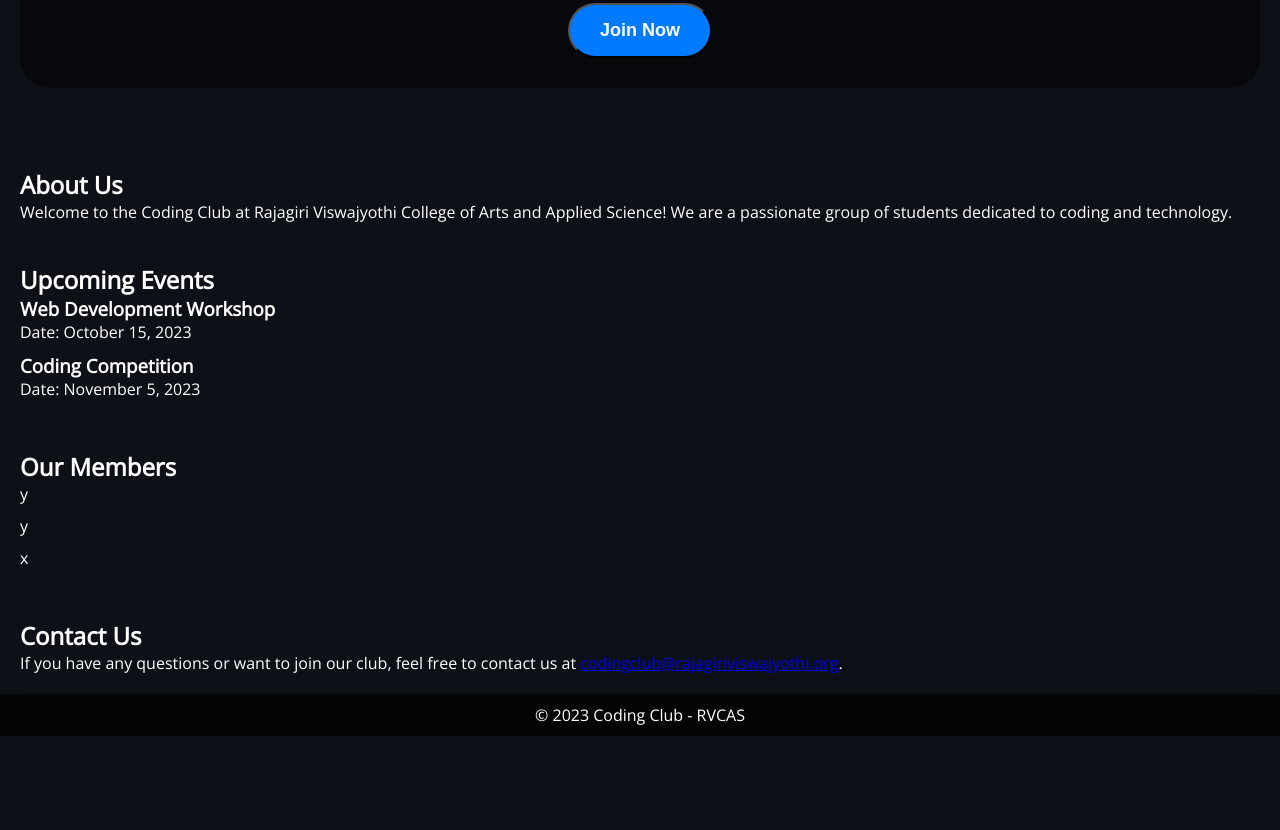
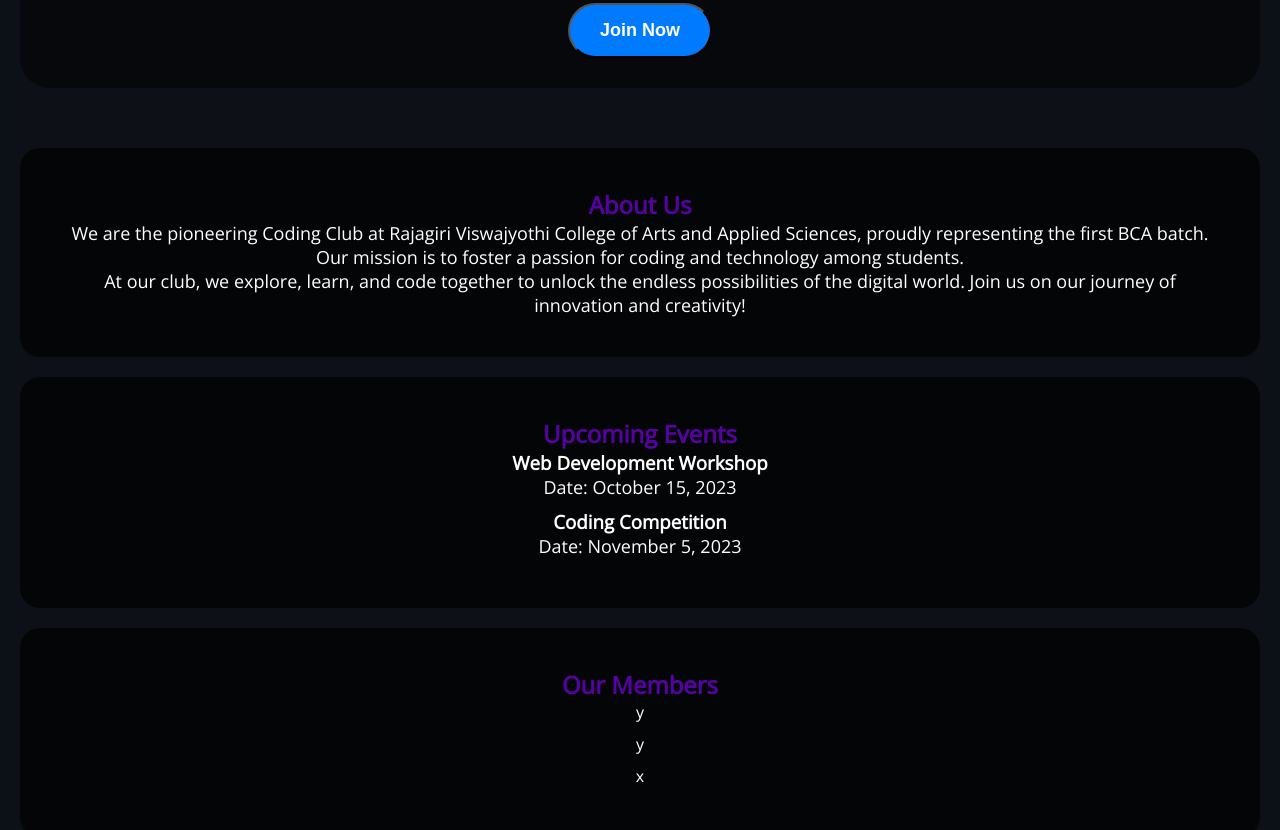
Before and after one commit to athuull/codingClub-frontend, a plain HTML site: page index.html in a window 1280 px wide. Shown: the part 592-1422 px from the top of the page. Before the commit the page ends 1328 px from the top, so only its background shows below. Drawn offline with nearby package versions, Linux system fonts and the light colour scheme.

Commit message:
more content formatting

```diff
--- a/index.html
+++ b/index.html
@@ -57,12 +57,12 @@
     <h1></h1>
     <p></p>
 </section>
-<section id="about">
+<section id="about" class = "card">
 <h2>About Us</h2>
-<p>Welcome to the Coding Club at Rajagiri Viswajyothi College of Arts and Applied Science! We are a passionate group of
-students dedicated to coding and technology.</p>
+<p>We are the pioneering Coding Club at Rajagiri Viswajyothi College of Arts and Applied Sciences, proudly representing the first BCA batch. Our mission is to foster a passion for coding and technology among students.</p>
+    <p>At our club, we explore, learn, and code together to unlock the endless possibilities of the digital world. Join us on our journey of innovation and creativity!</p>
 </section>
-<section id="events">
+<section id="events" class="card">
 <h2>Upcoming Events</h2>
 <ul>
 <li>
@@ -76,7 +76,7 @@ students dedicated to coding and technology.</p>
 <!-- Add more events as needed -->
 </ul>
 </section>
-<section id="members">
+<section id="members" class="card">
 <h2>Our Members</h2>
 <ul>
 <li>y</li>
@@ -85,7 +85,7 @@ students dedicated to coding and technology.</p>
 <!-- Add more members here -->
 </ul>
 </section>
-<section id="contact">
+<section id="contact" class="card">
 <h2>Contact Us</h2>
 <p>If you have any questions or want to join our club, feel free to contact us at <a
 href="mailto:xyz@gmail.com">codingclub@rajagiriviswajyothi.org</a>.</p>
--- a/style.css
+++ b/style.css
@@ -175,3 +175,23 @@ footer {
         display: none; /* Hide the welcome message on smaller screens */
     }
 }
+/* CSS for the About Us, Events, Contact Us, and Members cards */
+/* CSS for the About Us, Events, Contact Us, and Members cards */
+.card {
+    background-color: rgba(0, 0, 0, 0.7); /* Slightly transparent dark background */
+    color: #fff;
+    padding: 40px; /* Increase padding to make the cards taller */
+    border-radius: 20px; /* Rounded corners for a boxy look */
+    margin: 0 20px 20px 20px; /* Match the left and right margins of the hero section */
+    align-items:center;
+    text-align:center;
+}
+
+.card h2 {
+    font-size: 24px; /* Increase font size for larger text */
+    color:rgba(136, 0, 255, 0.633);
+}
+
+.card p {
+    font-size: 18px; /* Increase font size for larger text */
+}
```
